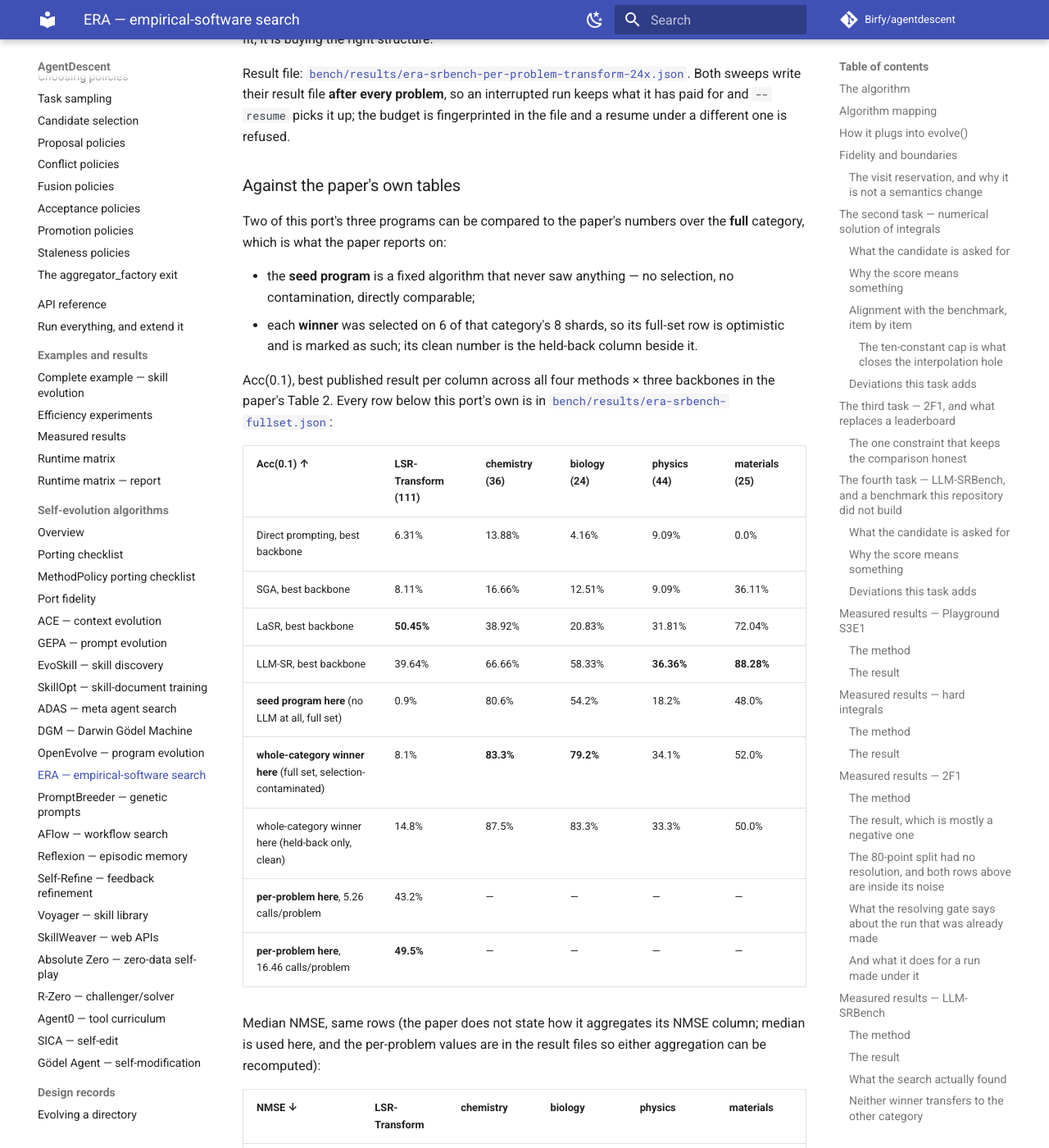
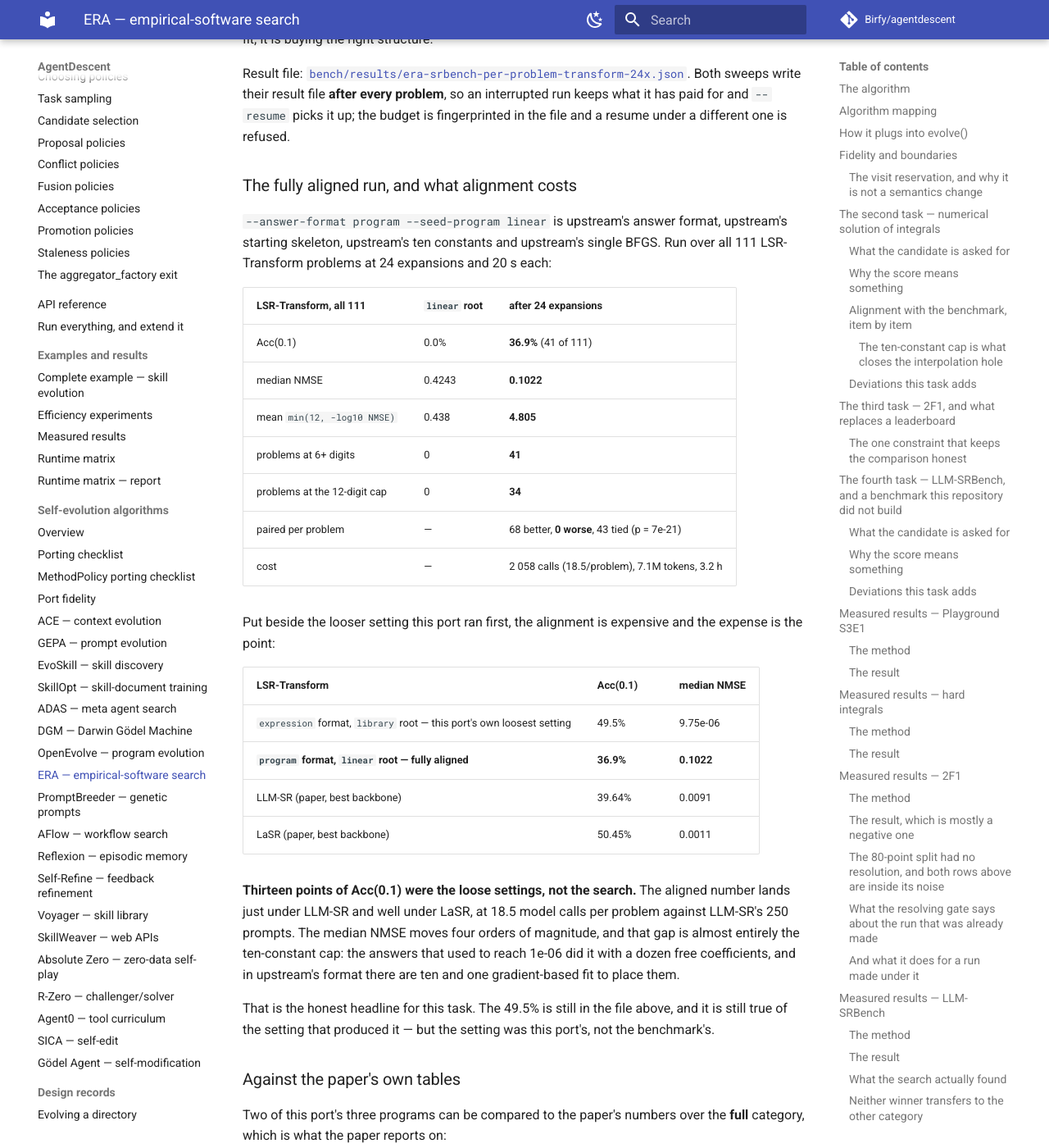
Before and after one commit to Birfy/agentdescent, an MkDocs documentation site: the page built from docs/algo-era.md, in a window 1280 px wide and 1400 px high, scrolled down 29688 px. Shown: the whole window at 82% size. Built offline with MkDocs 1.6.1 and Material for MkDocs 9.7.7, drawn with Linux system fonts in a browser that asks for light colours; comment, search, counter and statistics services are not loaded.

Commit message:
ERA/LLM-SRBench: the fully aligned run, and thirteen points that were the settings
--answer-format program --seed-program linear over all 111 LSR-Transform
problems: upstream's answer format, upstream's starting skeleton, upstream's ten
constants, upstream's single BFGS. 24 expansions and 20s per problem, 18.5 model
calls per problem.

Acc(0.1) 0.0% -> 36.9% (41 of 111), median NMSE 0.4243 -> 0.1022, 34 problems
solved to the 12-digit cap, 68 better against 0 worse (p = 7e-21).

Against the looser setting this port ran first -- its own restricted answer
format and its own strong root -- that is 49.5% -> 36.9%. Thirteen points of
Acc(0.1) were the settings rather than the search, and the median NMSE moves
four orders of magnitude because the ten-constant cap forbids the twelve-term
answers that used to reach 1e-06. The aligned number lands just under LLM-SR's
39.64% and well under LaSR's 50.45%, at a fifteenth of LLM-SR's per-problem
budget. That is the honest headline; the 49.5% remains true of the setting that
produced it, which was this port's rather than the benchmark's.

The symbolic-accuracy scorer also gained what its first version lacked: retries
on the judge call, and a write after every verdict. An APITimeoutError at
problem 44 of 109 discarded forty-three judgements that had already been paid
for, because the file was only written at the end. A rerun now resumes from
whatever is already in --output.

Co-Authored-By: Claude Opus 5 <noreply@anthropic.com>
Claude-Session: https://claude.ai/code/session_01BaxvpBM1iL4CsMNnG8ASBX

```diff
--- a/docs/algo-era.md
+++ b/docs/algo-era.md
@@ -1173,6 +1173,43 @@ Both sweeps write their result file **after every problem**, so an interrupted
 run keeps what it has paid for and `--resume` picks it up; the budget is
 fingerprinted in the file and a resume under a different one is refused.
 
+### The fully aligned run, and what alignment costs
+
+`--answer-format program --seed-program linear` is upstream's answer format,
+upstream's starting skeleton, upstream's ten constants and upstream's single
+BFGS. Run over all 111 LSR-Transform problems at 24 expansions and 20 s each:
+
+| LSR-Transform, all 111 | `linear` root | after 24 expansions |
+|---|---|---|
+| Acc(0.1) | 0.0% | **36.9%** (41 of 111) |
+| median NMSE | 0.4243 | **0.1022** |
+| mean `min(12, -log10 NMSE)` | 0.438 | **4.805** |
+| problems at 6+ digits | 0 | **41** |
+| problems at the 12-digit cap | 0 | **34** |
+| paired per problem | — | 68 better, **0 worse**, 43 tied (p = 7e-21) |
+| cost | — | 2 058 calls (18.5/problem), 7.1M tokens, 3.2 h |
+
+Put beside the looser setting this port ran first, the alignment is expensive
+and the expense is the point:
+
+| LSR-Transform | Acc(0.1) | median NMSE |
+|---|---|---|
+| `expression` format, `library` root — this port's own loosest setting | 49.5% | 9.75e-06 |
+| **`program` format, `linear` root — fully aligned** | **36.9%** | **0.1022** |
+| LLM-SR (paper, best backbone) | 39.64% | 0.0091 |
+| LaSR (paper, best backbone) | 50.45% | 0.0011 |
+
+**Thirteen points of Acc(0.1) were the loose settings, not the search.** The
+aligned number lands just under LLM-SR and well under LaSR, at 18.5 model calls
+per problem against LLM-SR's 250 prompts. The median NMSE moves four orders of
+magnitude, and that gap is almost entirely the ten-constant cap: the answers
+that used to reach 1e-06 did it with a dozen free coefficients, and in upstream's
+format there are ten and one gradient-based fit to place them.
+
+That is the honest headline for this task. The 49.5% is still in the file above,
+and it is still true of the setting that produced it — but the setting was this
+port's, not the benchmark's.
+
 ### Against the paper's own tables
 
 Two of this port's three programs can be compared to the paper's numbers over
```
Also changed, not shown: CHANGELOG.md (+11 -0 lines), 2 other files.
